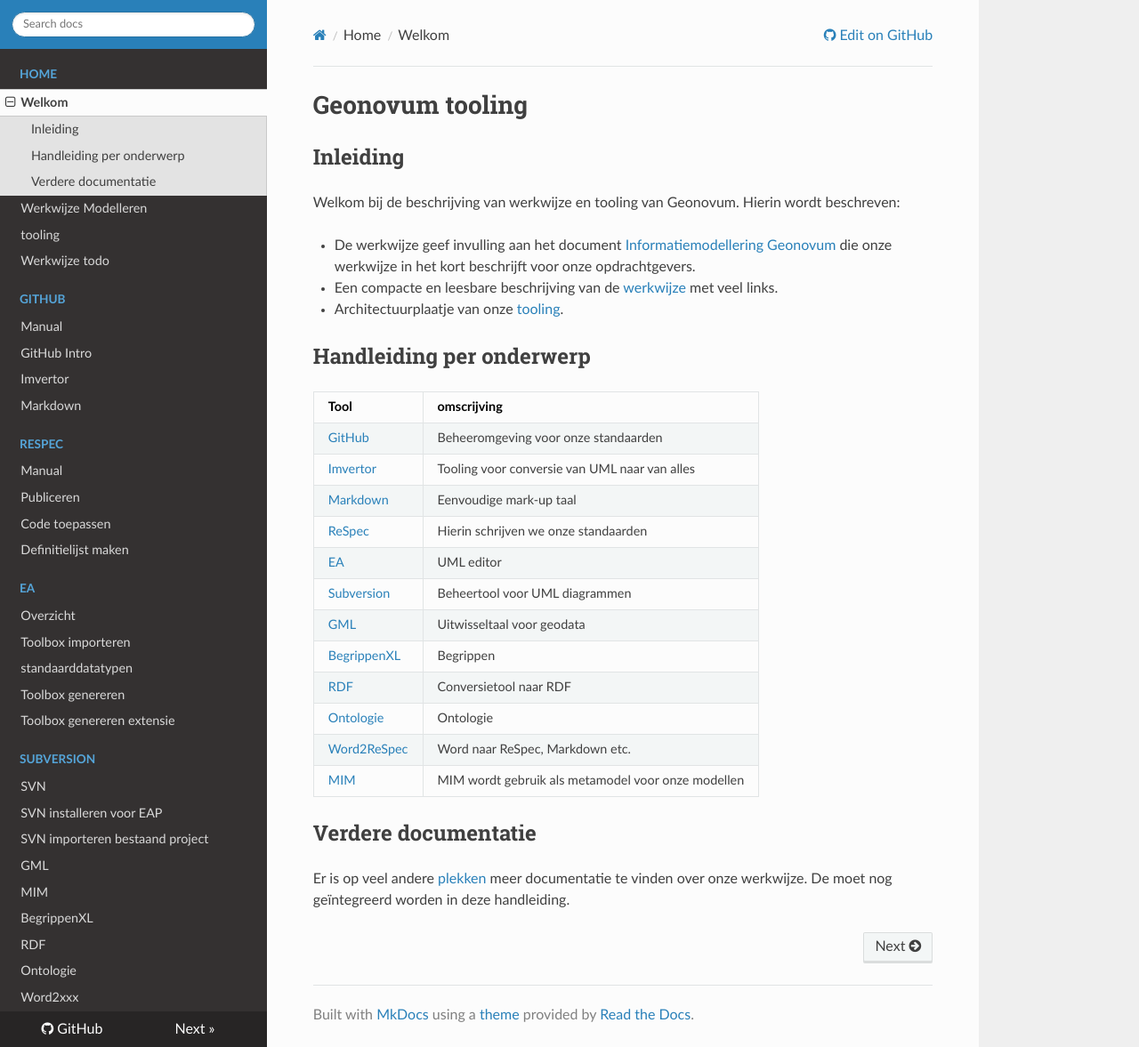
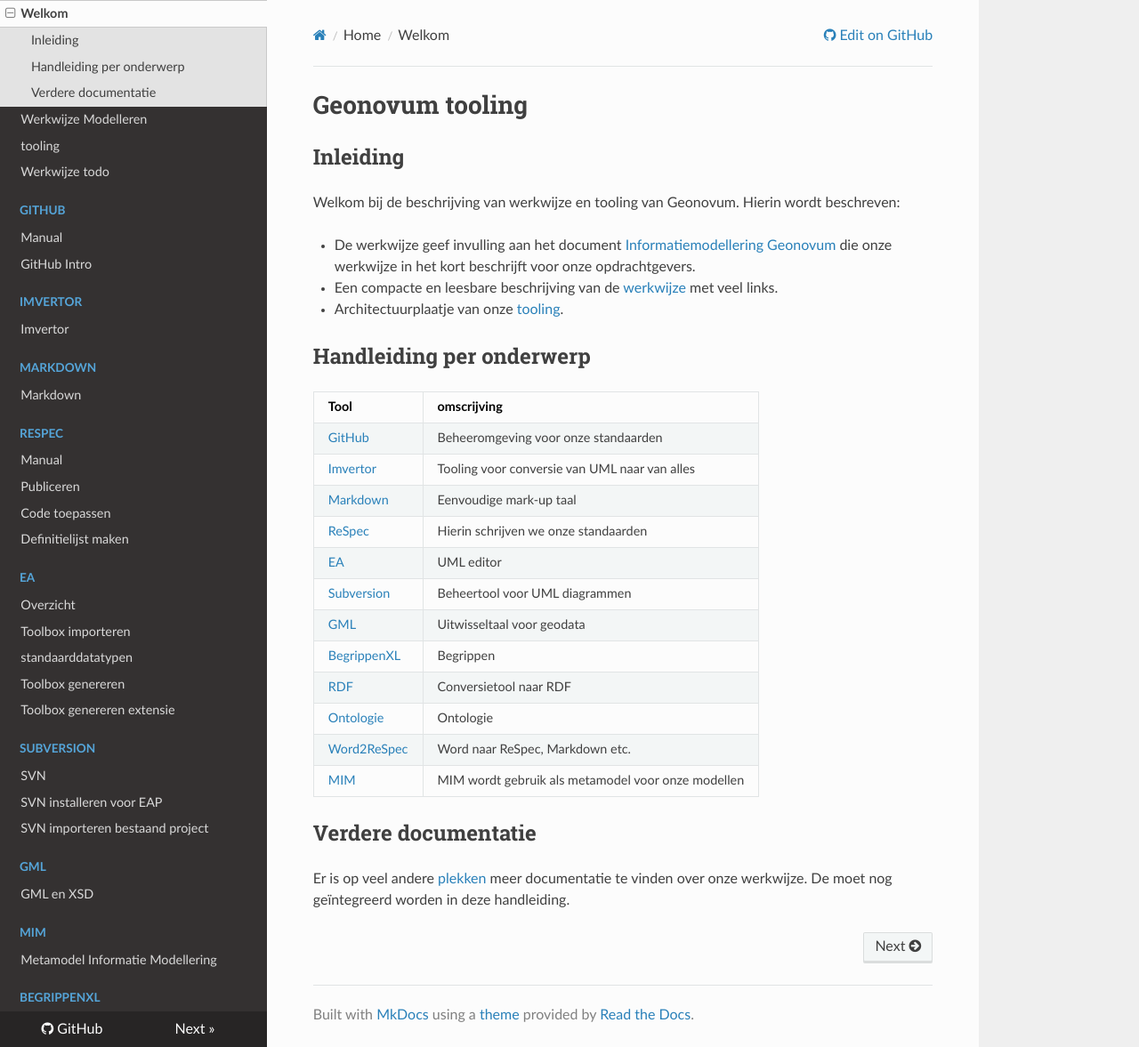
Before and after one commit to Geonovum/handleiding-tooling, an MkDocs documentation site: the page built from docs/index.md, in a window 1280 px wide and 1177 px high. Shown: the whole window at 89% size. Built offline with MkDocs 1.6.1, drawn with Linux system fonts in a browser that asks for light colours; nearby versions of some CDN libraries.

Commit message:
overal subkopjes toegevoegd.

```diff
--- a/mkdocs.yml
+++ b/mkdocs.yml
@@ -13,8 +13,10 @@
     - GitHub:
         - 'Manual': GitHub/index.md
         - 'GitHub Intro': GitHub/GitHub-Inleiding.md
-    - Imvertor: Imvertor/index.md
-    - Markdown: Markdown/index.md
+    - Imvertor:
+        - Imvertor/index.md
+    - Markdown:
+        - Markdown/index.md
     - ReSpec:
         - Manual: ReSpec/index.md
         - Publiceren: ReSpec/ReSpec-publiceren.md
@@ -30,9 +32,15 @@
         - SVN: svn/index.md
         - SVN installeren voor EAP: svn/SVN-installeren-voor-EAP.md
         - 'SVN importeren bestaand project': svn/SVN-importeren-bestaand-project.md
-    - GML: GML/index.md
-    - MIM: MIM/index.md
-    - BegrippenXL: Begrippen/BegrippenXL.md
-    - RDF: RDF/index.md
-    - Ontologie: Ontologie/index.md
-    - Word2xxx: Word2xxx/index.md
+    - GML:
+        - GML/index.md
+    - MIM:
+        - MIM/index.md
+    - BegrippenXL:
+        - Begrippen/BegrippenXL.md
+    - RDF:
+        - RDF/index.md
+    - Ontologie:
+        - Ontologie/index.md
+    - Word2xxx:
+        - Word2xxx/index.md
```
